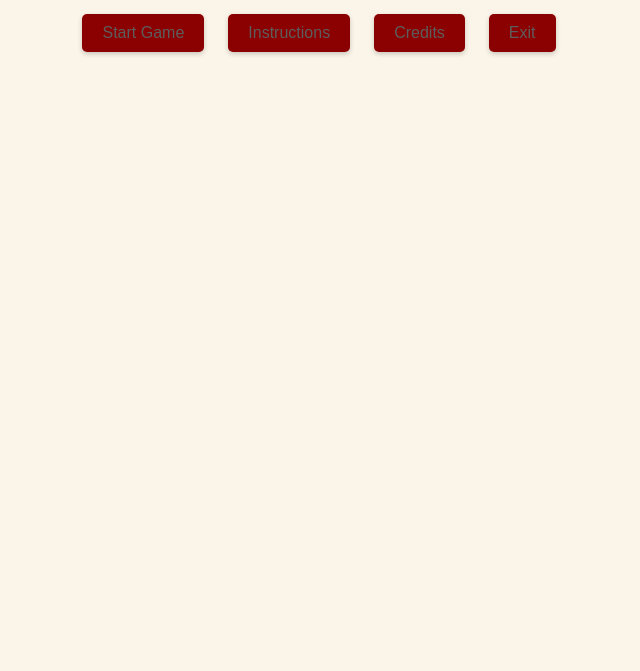
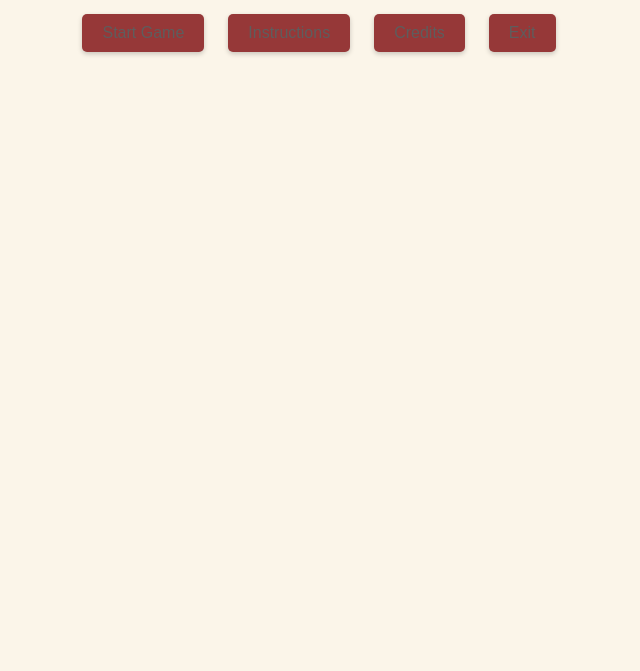
Before and after one commit to Willygoat2209/britlit, a plain HTML site: page index.html in a window 1280 px wide. Shown: the part 129-800 px from the top of the page, without its empty margins (321-961 px from the left). Drawn offline with Linux system fonts and the light colour scheme.

Commit message:
Update index.html

```diff
--- a/index.html
+++ b/index.html
@@ -31,7 +31,7 @@
       margin: 10px;
       font-size: 1em;
       cursor: pointer;
-      background-color: #8b0000; /* Dark red */
+      background-color: #963838; /* Dark red */
       color: #5e5d5d;
       border: none;
       border-radius: 5px;
```
